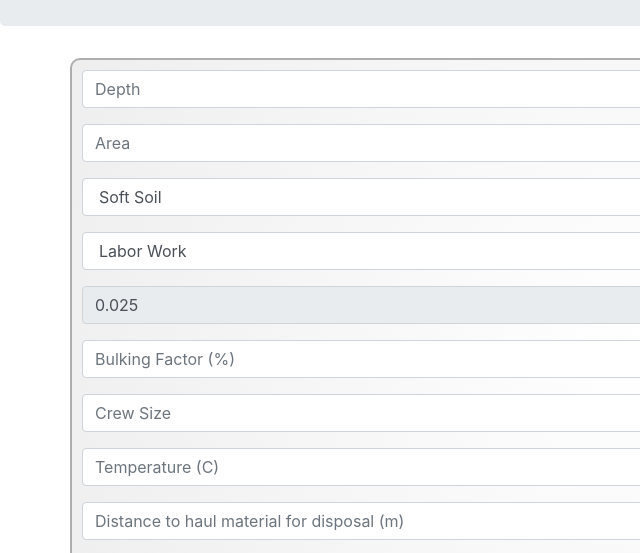
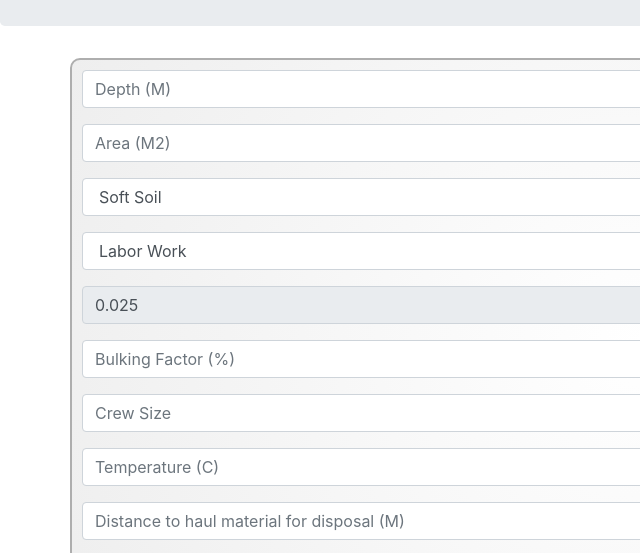
Before and after one commit to MagedSaeed/regression-prediction-rate, a plain HTML site: page index.html in a window 1280 px wide. Shown: the part 278-831 px from the top of the page, 0-640 px from the left. Drawn offline with nearby package versions, Linux system fonts and the light colour scheme.

Commit message:
Add files via upload

```diff
--- a/index.html
+++ b/index.html
@@ -56,10 +56,10 @@
 
     <div class="container main-container">
       <div class="input-group mb-3">
-        <input type="number" class="form-control" id='depth' placeholder="Depth" />
+        <input type="number" class="form-control" id='depth' placeholder="Depth (M)" />
       </div>
       <div class="input-group mb-3">
-        <input type="number" class="form-control" id='area' placeholder="Area" />
+        <input type="number" class="form-control" id='area' placeholder="Area (M2)" />
       </div>
       <div class="form-group">
         <select class="form-control" id="soil-type">
@@ -75,7 +75,7 @@
         </select>
       </div>
       <div class="input-group mb-3">
-        <input type="number" class="form-control" id='bucket-volume' placeholder="Bucket Volume" value="0.025" readonly />
+        <input type="number" class="form-control" id='bucket-volume' placeholder="Bucket Volume (M3)" value="0.025" readonly />
       </div>
       <div class="input-group mb-3">
         <input type="number" class="form-control" id="bulking-factor" placeholder="Bulking Factor (%)" />
@@ -87,7 +87,7 @@
         <input type="number" class="form-control" id="temprature" placeholder="Temperature (C)" />
       </div>
       <div class="input-group mb-3">
-        <input type="number" class="form-control" id="haul-distance" placeholder="Distance to haul material for disposal (m)" />
+        <input type="number" class="form-control" id="haul-distance" placeholder="Distance to haul material for disposal (M)" />
       </div>
       <button type="button" class="btn btn-secondary" id='calculate'>Predict Rate</button>
       <span id="output"></span>
@@ -148,7 +148,7 @@
         tempratureVal = temprature.val()
         hDistanceVal = hDistance.val()
 
-        output = calculate(depthVal, areaVal,soilTypeVal, exacMethodVal, bucketVolumeVal, bulkingFactorVal, crewSizeVal, tempratureVal, hDistanceVal)
+        output = Math.trunc(calculate(depthVal, areaVal,soilTypeVal, exacMethodVal, bucketVolumeVal, bulkingFactorVal, crewSizeVal, tempratureVal, hDistanceVal)*10000)/10000
         // alert(output)
         $('#output').text(output)
       })
```
